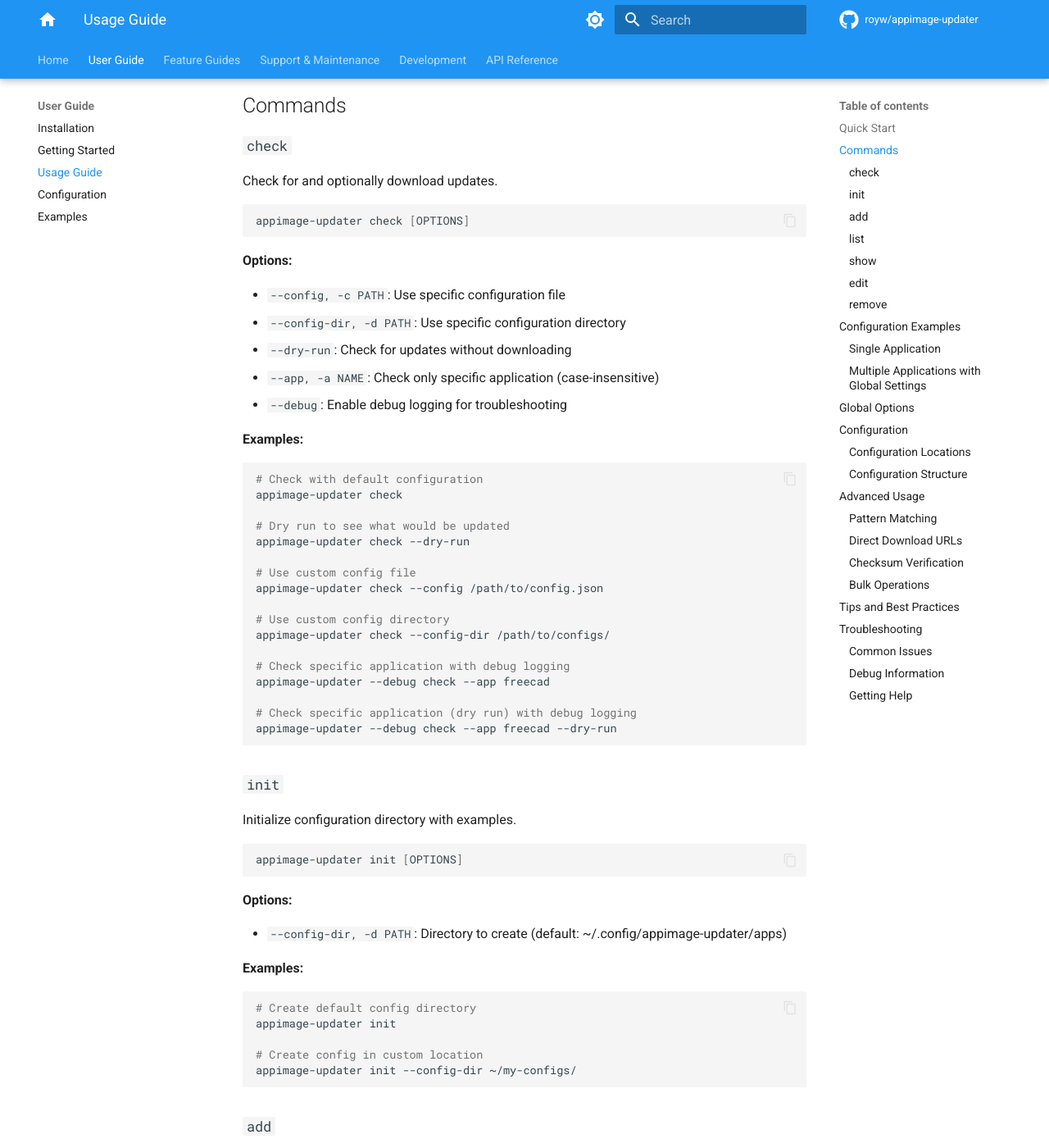
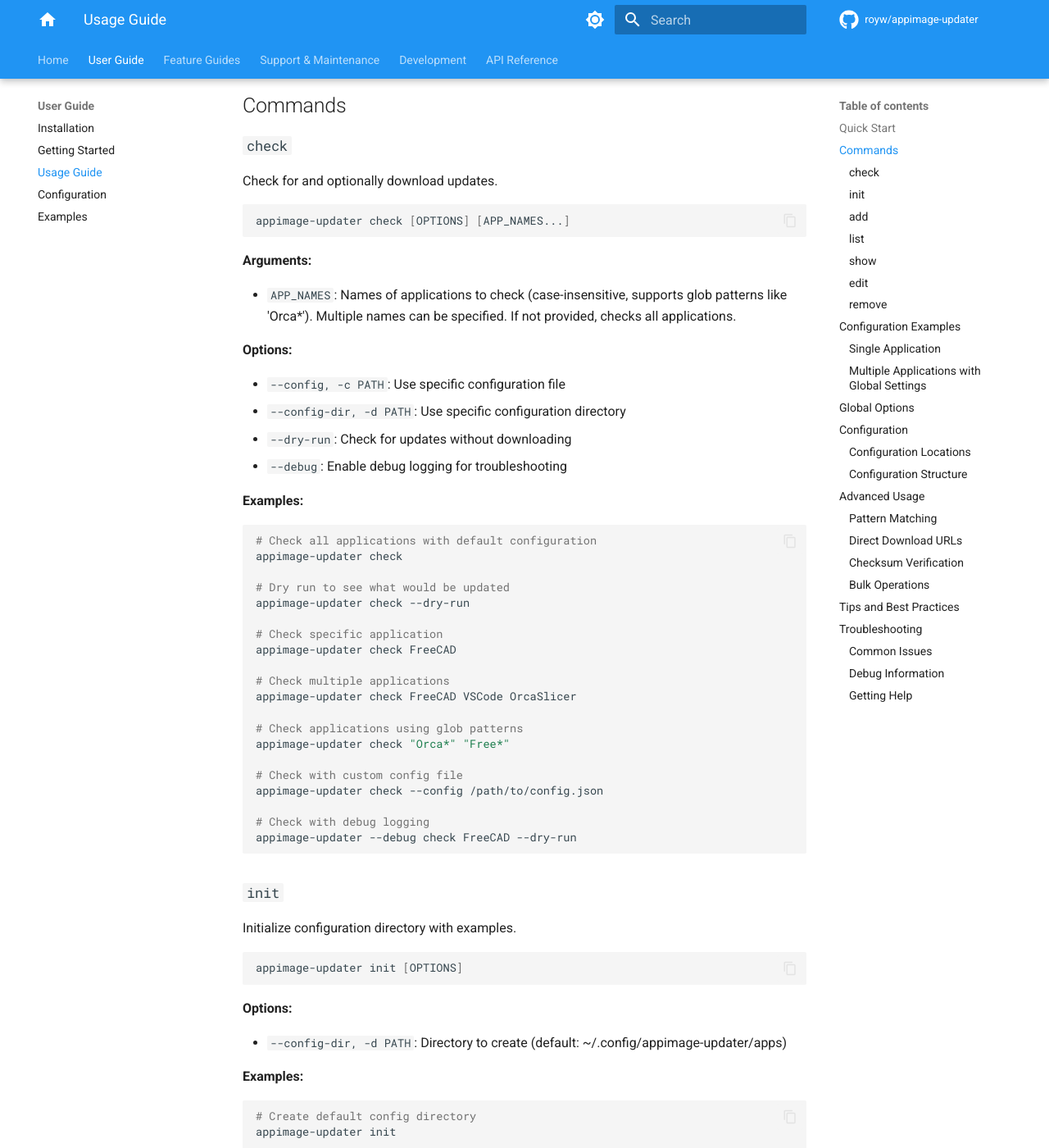
Before and after one commit to royw/appimage-updater, an MkDocs documentation site: the page built from docs/usage.md, in a window 1280 px wide and 1400 px high, scrolled down 664 px. Shown: the whole window at 82% size. Built offline with MkDocs 1.6.1 and Material for MkDocs 9.7.7, drawn with Linux system fonts in a browser that asks for light colours; comment, search, counter and statistics services are not loaded; some of the changed text lies outside the part shown.

Commit message:
docs: Add multi-app CLI functionality documentation
- Update usage.md with multi-app support for check, show, edit, remove commands
- Add glob pattern examples and case-insensitive matching documentation
- Update getting-started.md with Multi-App Operations section
- Add comprehensive changelog entry for multi-app CLI feature
- Include examples for batch operations and pattern matching

````diff
--- a/docs/usage.md
+++ b/docs/usage.md
@@ -35,37 +35,43 @@
 Check for and optionally download updates.
 
 ```bash
-appimage-updater check [OPTIONS]
+appimage-updater check [OPTIONS] [APP_NAMES...]
 ```
+
+**Arguments:**
+
+- `APP_NAMES`: Names of applications to check (case-insensitive, supports glob patterns like 'Orca*'). Multiple names can be specified. If not provided, checks all applications.
 
 **Options:**
 
 - `--config, -c PATH`: Use specific configuration file
 - `--config-dir, -d PATH`: Use specific configuration directory
 - `--dry-run`: Check for updates without downloading
-- `--app, -a NAME`: Check only specific application (case-insensitive)
 - `--debug`: Enable debug logging for troubleshooting
 
 **Examples:**
 
 ```bash
-# Check with default configuration
+# Check all applications with default configuration
 appimage-updater check
 
 # Dry run to see what would be updated
 appimage-updater check --dry-run
 
-# Use custom config file
+# Check specific application
+appimage-updater check FreeCAD
+
+# Check multiple applications
+appimage-updater check FreeCAD VSCode OrcaSlicer
+
+# Check applications using glob patterns
+appimage-updater check "Orca*" "Free*"
+
+# Check with custom config file
 appimage-updater check --config /path/to/config.json
 
-# Use custom config directory
-appimage-updater check --config-dir /path/to/configs/
-
-# Check specific application with debug logging
-appimage-updater --debug check --app freecad
-
-# Check specific application (dry run) with debug logging
-appimage-updater --debug check --app freecad --dry-run
+# Check with debug logging
+appimage-updater --debug check FreeCAD --dry-run
 ```
 
 ### `init`
@@ -164,15 +170,15 @@
 
 ### `show`
 
-Show detailed information about a specific application.
+Show detailed information about applications.
 
 ```bash
-appimage-updater show [OPTIONS] APP_NAME
+appimage-updater show [OPTIONS] APP_NAMES...
 ```
 
 **Arguments:**
 
-- `APP_NAME`: Name of the application (case-insensitive)
+- `APP_NAMES`: Names of applications to display information for (case-insensitive, supports glob patterns like 'Orca*'). Multiple names can be specified.
 
 **Options:**
 
@@ -182,8 +188,14 @@
 **Examples:**
 
 ```bash
-# Show application details
+# Show single application details
 appimage-updater show FreeCAD
+
+# Show multiple applications
+appimage-updater show FreeCAD VSCode OrcaSlicer
+
+# Show applications using glob patterns
+appimage-updater show "Orca*" "Free*"
 
 # Show with custom config
 appimage-updater show MyApp --config /path/to/config.json
@@ -191,15 +203,15 @@
 
 ### `edit`
 
-Edit configuration for an existing application.
+Edit configuration for existing applications.
 
 ```bash
-appimage-updater edit [OPTIONS] APP_NAME
+appimage-updater edit [OPTIONS] APP_NAMES...
 ```
 
 **Arguments:**
 
-- `APP_NAME`: Name of the application to edit (case-insensitive)
+- `APP_NAMES`: Names of applications to edit (case-insensitive, supports glob patterns like 'Orca*'). Multiple names can be specified.
 
 **Options:**
 
@@ -225,8 +237,17 @@
 **Examples:**
 
 ```bash
-# Enable prerelease versions
+# Enable prerelease versions for single application
 appimage-updater edit GitHubDesktop --prerelease
+
+# Edit multiple applications at once
+appimage-updater edit FreeCAD VSCode OrcaSlicer --enable
+
+# Edit applications using glob patterns
+appimage-updater edit "Orca*" --prerelease
+
+# Disable multiple applications
+appimage-updater edit App1 App2 App3 --disable
 
 # Add rotation with symlink
 appimage-updater edit MyApp --rotation --symlink ~/bin/myapp.AppImage
@@ -249,30 +270,39 @@
 
 ### `remove`
 
-Remove an application from the configuration.
+Remove applications from the configuration.
 
 ```bash
-appimage-updater remove [OPTIONS] APP_NAME
+appimage-updater remove [OPTIONS] APP_NAMES...
 ```
 
 **Arguments:**
 
-- `APP_NAME`: Name of the application to remove (case-insensitive)
+- `APP_NAMES`: Names of applications to remove from configuration (case-insensitive, supports glob patterns like 'Orca*'). Multiple names can be specified.
 
 **Options:**
 
 - `--config, -c PATH`: Configuration file path
 - `--config-dir, -d PATH`: Configuration directory path
-- `--yes, -y`: Auto-confirm removal
+- `--force, -f`: Force operation without confirmation prompts (use with caution)
 
 **Examples:**
 
 ```bash
-# Remove application (with confirmation)
+# Remove single application (with confirmation)
 appimage-updater remove OldApp
 
+# Remove multiple applications
+appimage-updater remove App1 App2 App3
+
+# Remove applications using glob patterns
+appimage-updater remove "Old*" "Deprecated*"
+
 # Remove without confirmation
-appimage-updater remove --yes DeprecatedApp
+appimage-updater remove --force DeprecatedApp
+
+# Remove multiple apps without confirmation
+appimage-updater remove --force App1 App2 App3
 ```
 
 ## Configuration Examples
````
Also changed, not shown: CHANGELOG.md (+27 -0 lines), docs/getting-started.md (+53 -4 lines).
